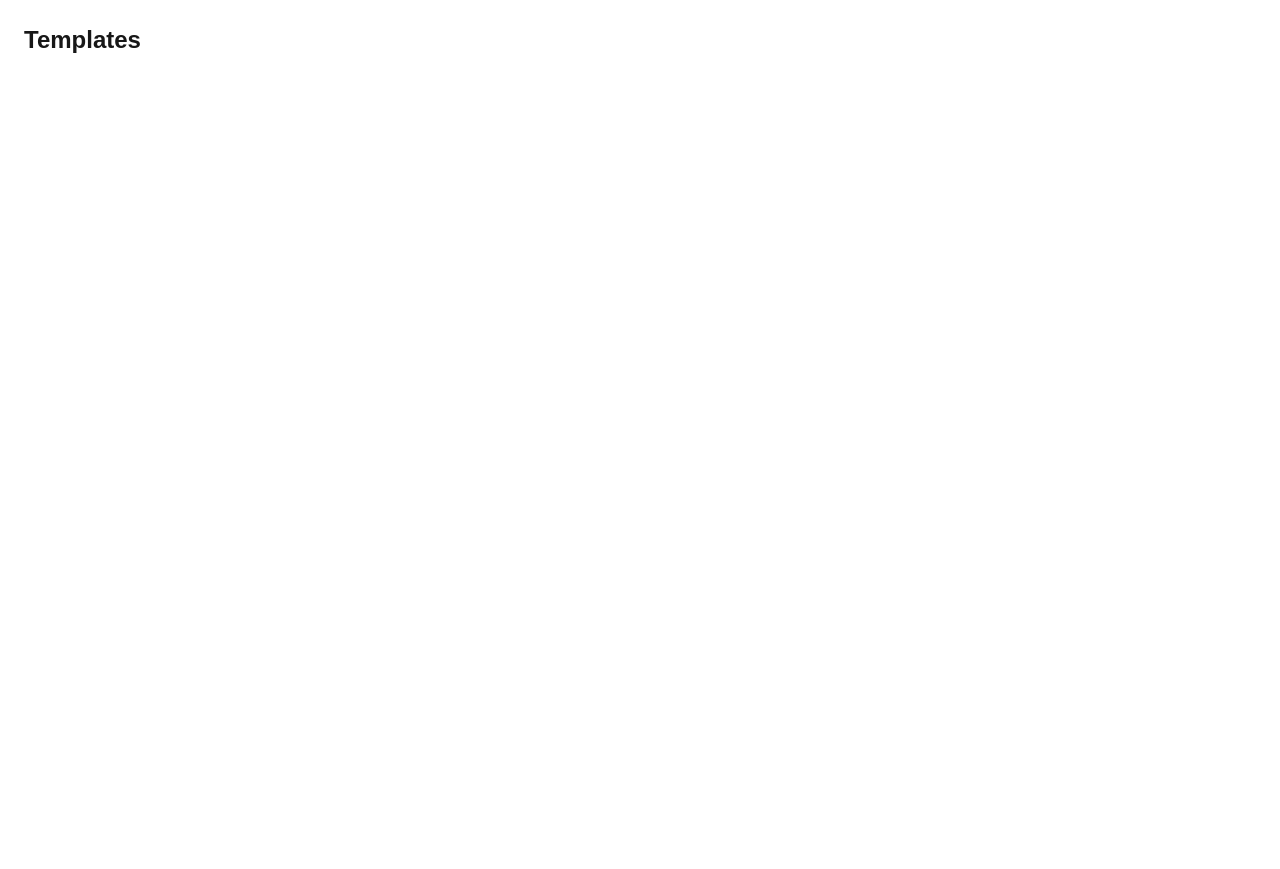
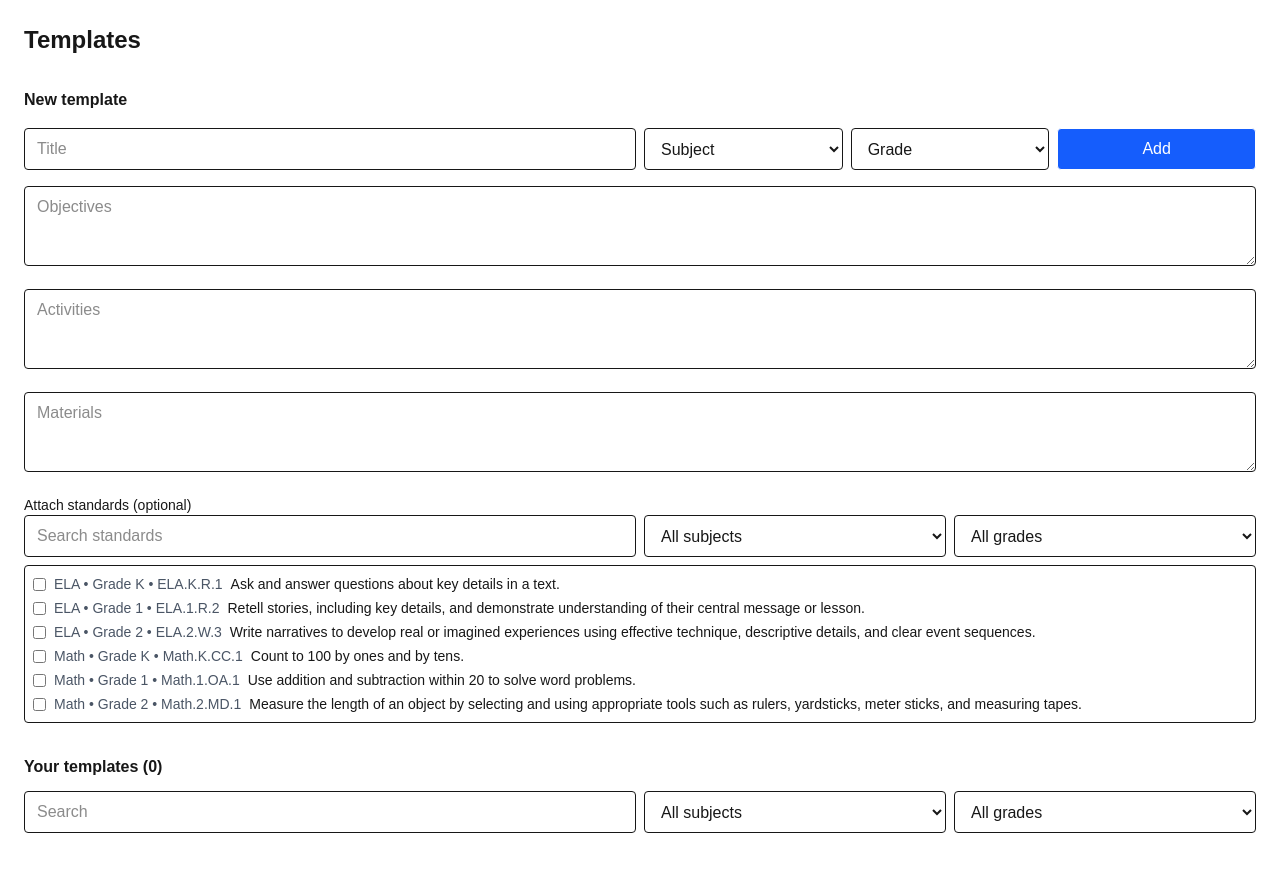
Before and after one commit to ACSLBrandon/lessons, a Next.js app: page /templates in a window 1280 px wide. Before the commit the page ends 800 px from the top, so only its background shows below. Built offline with nearby package versions, Linux system fonts and the light colour scheme.

Commit message:
feat(templates): localStorage CRUD with subject/grade filters and standards attachment

```diff
--- a/src/app/templates/page.tsx
+++ b/src/app/templates/page.tsx
@@ -1 +1,194 @@
-export default function Page(){return (<main className="p-6"><h1 className="text-2xl font-bold">Templates</h1></main>);}
+"use client";
+import { useEffect, useMemo, useState } from "react";
+import { standards as allStandards } from "@/data/standards";
+
+type Template = {
+  id: string;
+  title: string;
+  subject: "ELA" | "Math" | "";
+  grade: string; // K,1-12 or ""
+  objectives: string;
+  activities: string;
+  materials: string;
+  standardIds: string[];
+};
+
+const grades = ["","K","1","2","3","4","5","6","7","8","9","10","11","12"];
+const subjects: Array<Template["subject"]> = ["","ELA","Math"];
+
+const load = <T,>(k: string, fallback: T): T => {
+  try { const v = localStorage.getItem(k); return v ? JSON.parse(v) as T : fallback } catch { return fallback }
+};
+const save = (k: string, v: unknown) => localStorage.setItem(k, JSON.stringify(v));
+
+export default function TemplatesPage() {
+  const [items, setItems] = useState<Template[]>([]);
+  const [editingId, setEditingId] = useState<string | null>(null);
+  const [q, setQ] = useState("");
+  const [filterSubject, setFilterSubject] = useState<Template["subject"]>("");
+  const [filterGrade, setFilterGrade] = useState<string>("");
+
+  // form state
+  const [title, setTitle] = useState("");
+  const [subject, setSubject] = useState<Template["subject"]>("");
+  const [grade, setGrade] = useState<string>("");
+  const [objectives, setObjectives] = useState("");
+  const [activities, setActivities] = useState("");
+  const [materials, setMaterials] = useState("");
+  const [stdQuery, setStdQuery] = useState("");
+  const [standardIds, setStandardIds] = useState<string[]>([]);
+
+  useEffect(() => { setItems(load<Template[]>("templates", [])); }, []);
+  useEffect(() => { save("templates", items); }, [items]);
+
+  const resetForm = () => {
+    setEditingId(null);
+    setTitle(""); setSubject(""); setGrade("");
+    setObjectives(""); setActivities(""); setMaterials("");
+    setStdQuery(""); setStandardIds([]);
+  };
+
+  const beginEdit = (t: Template) => {
+    setEditingId(t.id);
+    setTitle(t.title); setSubject(t.subject); setGrade(t.grade);
+    setObjectives(t.objectives); setActivities(t.activities); setMaterials(t.materials);
+    setStandardIds(t.standardIds ?? []);
+    window.scrollTo({ top: 0, behavior: "smooth" });
+  };
+
+  const upsert = () => {
+    if (!title.trim()) return;
+    if (editingId) {
+      setItems(prev => prev.map(it => it.id === editingId ? { ...it,
+        title: title.trim(), subject, grade, objectives, activities, materials, standardIds } : it));
+    } else {
+      const id = crypto.randomUUID();
+      setItems(prev => [...prev, { id, title: title.trim(), subject, grade, objectives, activities, materials, standardIds }]);
+    }
+    resetForm();
+  };
+
+  const remove = (id: string) => setItems(prev => prev.filter(it => it.id !== id));
+
+  const toggleStd = (id: string) => setStandardIds(prev => prev.includes(id) ? prev.filter(x => x !== id) : [...prev, id]);
+
+  const standardsFiltered = useMemo(() => {
+    const ql = stdQuery.toLowerCase();
+    const list = allStandards.filter(s =>
+      (filterSubject ? s.subject === filterSubject : true) &&
+      (filterGrade ? s.grade === filterGrade : true) &&
+      (ql ? (s.text.toLowerCase().includes(ql) || s.id.toLowerCase().includes(ql)) : true)
+    );
+    return list.slice(0, 12);
+  }, [stdQuery, filterSubject, filterGrade]);
+
+  const filtered = useMemo(() => {
+    const ql = q.toLowerCase();
+    return items.filter(t =>
+      (filterSubject ? t.subject === filterSubject : true) &&
+      (filterGrade ? t.grade === filterGrade : true) &&
+      (ql ? (
+        t.title.toLowerCase().includes(ql) ||
+        t.objectives.toLowerCase().includes(ql) ||
+        t.activities.toLowerCase().includes(ql) ||
+        t.materials.toLowerCase().includes(ql)
+      ) : true)
+    );
+  }, [items, q, filterSubject, filterGrade]);
+
+  return (
+    <main className="p-6 space-y-8">
+      <h1 className="text-2xl font-bold">Templates</h1>
+
+      <section className="space-y-4">
+        <h2 className="font-semibold">{editingId ? "Edit template" : "New template"}</h2>
+        <div className="grid gap-2 md:grid-cols-6">
+          <input value={title} onChange={e=>setTitle(e.target.value)} placeholder="Title" className="border rounded px-3 py-2 md:col-span-3"/>
+          <select value={subject} onChange={e=>setSubject(e.target.value as Template["subject"])} className="border rounded px-3 py-2">
+            {subjects.map(s => <option key={s} value={s}>{s || "Subject"}</option>)}
+          </select>
+          <select value={grade} onChange={e=>setGrade(e.target.value)} className="border rounded px-3 py-2">
+            {grades.map(g => <option key={g} value={g}>{g || "Grade"}</option>)}
+          </select>
+          <button onClick={upsert} className="border rounded px-3 py-2 bg-blue-600 text-white">{editingId ? "Update" : "Add"}</button>
+        </div>
+        <textarea value={objectives} onChange={e=>setObjectives(e.target.value)} placeholder="Objectives" className="border rounded px-3 py-2 w-full min-h-20"/>
+        <textarea value={activities} onChange={e=>setActivities(e.target.value)} placeholder="Activities" className="border rounded px-3 py-2 w-full min-h-20"/>
+        <textarea value={materials} onChange={e=>setMaterials(e.target.value)} placeholder="Materials" className="border rounded px-3 py-2 w-full min-h-20"/>
+
+        <div>
+          <label className="block text-sm font-medium">Attach standards (optional)</label>
+          <div className="grid gap-2 md:grid-cols-4">
+            <input value={stdQuery} onChange={e=>setStdQuery(e.target.value)} placeholder="Search standards" className="border rounded px-3 py-2 md:col-span-2"/>
+            <select value={filterSubject} onChange={e=>setFilterSubject(e.target.value as Template["subject"])} className="border rounded px-3 py-2">
+              {subjects.map(s => <option key={s} value={s}>{s || "All subjects"}</option>)}
+            </select>
+            <select value={filterGrade} onChange={e=>setFilterGrade(e.target.value)} className="border rounded px-3 py-2">
+              {grades.map(g => <option key={g} value={g}>{g || "All grades"}</option>)}
+            </select>
+          </div>
+          <ul className="mt-2 space-y-1 max-h-44 overflow-auto border rounded p-2">
+            {standardsFiltered.map(s => (
+              <li key={s.id}>
+                <label className="flex items-center gap-2 text-sm">
+                  <input type="checkbox" checked={standardIds.includes(s.id)} onChange={()=>toggleStd(s.id)} />
+                  <span className="text-gray-600">{s.subject} • Grade {s.grade} • {s.id}</span> {s.text}
+                </label>
+              </li>
+            ))}
+          </ul>
+          {standardIds.length > 0 && (
+            <div className="text-sm text-gray-700 mt-2">Selected: {standardIds.join(", ")}</div>
+          )}
+        </div>
+        {editingId && (
+          <div className="flex gap-2">
+            <button onClick={resetForm} className="border rounded px-3 py-2">Cancel</button>
+            <button onClick={()=>{ remove(editingId); resetForm(); }} className="border rounded px-3 py-2 text-red-600">Delete</button>
+          </div>
+        )}
+      </section>
+
+      <section className="space-y-3">
+        <h2 className="font-semibold">Your templates ({filtered.length})</h2>
+        <div className="grid gap-2 md:grid-cols-4">
+          <input value={q} onChange={e=>setQ(e.target.value)} placeholder="Search" className="border rounded px-3 py-2 md:col-span-2"/>
+          <select value={filterSubject} onChange={e=>setFilterSubject(e.target.value as Template["subject"])} className="border rounded px-3 py-2">
+            {subjects.map(s => <option key={s} value={s}>{s || "All subjects"}</option>)}
+          </select>
+          <select value={filterGrade} onChange={e=>setFilterGrade(e.target.value)} className="border rounded px-3 py-2">
+            {grades.map(g => <option key={g} value={g}>{g || "All grades"}</option>)}
+          </select>
+        </div>
+        <ul className="space-y-3">
+          {filtered.map(t => (
+            <li key={t.id} className="border rounded p-3">
+              <div className="flex items-center justify-between">
+                <div className="font-semibold">{t.title}</div>
+                <div className="text-sm text-gray-600">{t.subject || ""} {t.grade ? `• Grade ${t.grade}`: ""}</div>
+              </div>
+              <div className="grid md:grid-cols-3 gap-2 text-sm mt-2">
+                <div><div className="text-gray-600">Objectives</div><div>{t.objectives || <span className="text-gray-400">—</span>}</div></div>
+                <div><div className="text-gray-600">Activities</div><div>{t.activities || <span className="text-gray-400">—</span>}</div></div>
+                <div><div className="text-gray-600">Materials</div><div>{t.materials || <span className="text-gray-400">—</span>}</div></div>
+              </div>
+              {t.standardIds?.length ? (
+                <ul className="mt-2 text-sm space-y-1">
+                  {t.standardIds.map(id => {
+                    const s = allStandards.find(x => x.id === id);
+                    if (!s) return null;
+                    return <li key={id} className="flex items-start gap-2"><span className="text-gray-600">{s.id}</span><span>{s.text}</span></li>
+                  })}
+                </ul>
+              ) : null}
+              <div className="mt-2 flex gap-2">
+                <button onClick={()=>beginEdit(t)} className="border rounded px-3 py-1 text-sm">Edit</button>
+                <button onClick={()=>remove(t.id)} className="border rounded px-3 py-1 text-sm text-red-600">Delete</button>
+              </div>
+            </li>
+          ))}
+        </ul>
+      </section>
+    </main>
+  );
+}
```
